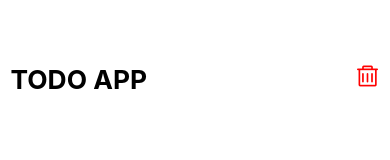
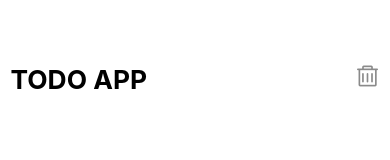
Before and after one commit to chandninigam/todo-list-app, a React Native app: screen / in a window 390 px wide. Shown: the top 160 px of the page. Built offline with nearby package versions, Linux system fonts and the light colour scheme.

Commit message:
Disable Delete (#3)

```diff
--- a/App.js
+++ b/App.js
@@ -58,12 +58,19 @@ export default function App() {
       getData();
     };
   }, []);
+
   return (
     <View style={styles.container}>
       <View style={styles.topWrapper}>
         <View style={styles.headerWrapper}>
           <Text style={styles.heading}>TODO APP</Text>
-          <Icon name="delete" size={24} color="red" />
+          <TouchableOpacity disabled={todo.length < 1}>
+            <Icon
+              name="delete"
+              size={24}
+              color={todo.length < 1 ? "#8a8a8a" : "red"}
+            />
+          </TouchableOpacity>
         </View>
         {/* FLatList */}
         <FlatList
```
